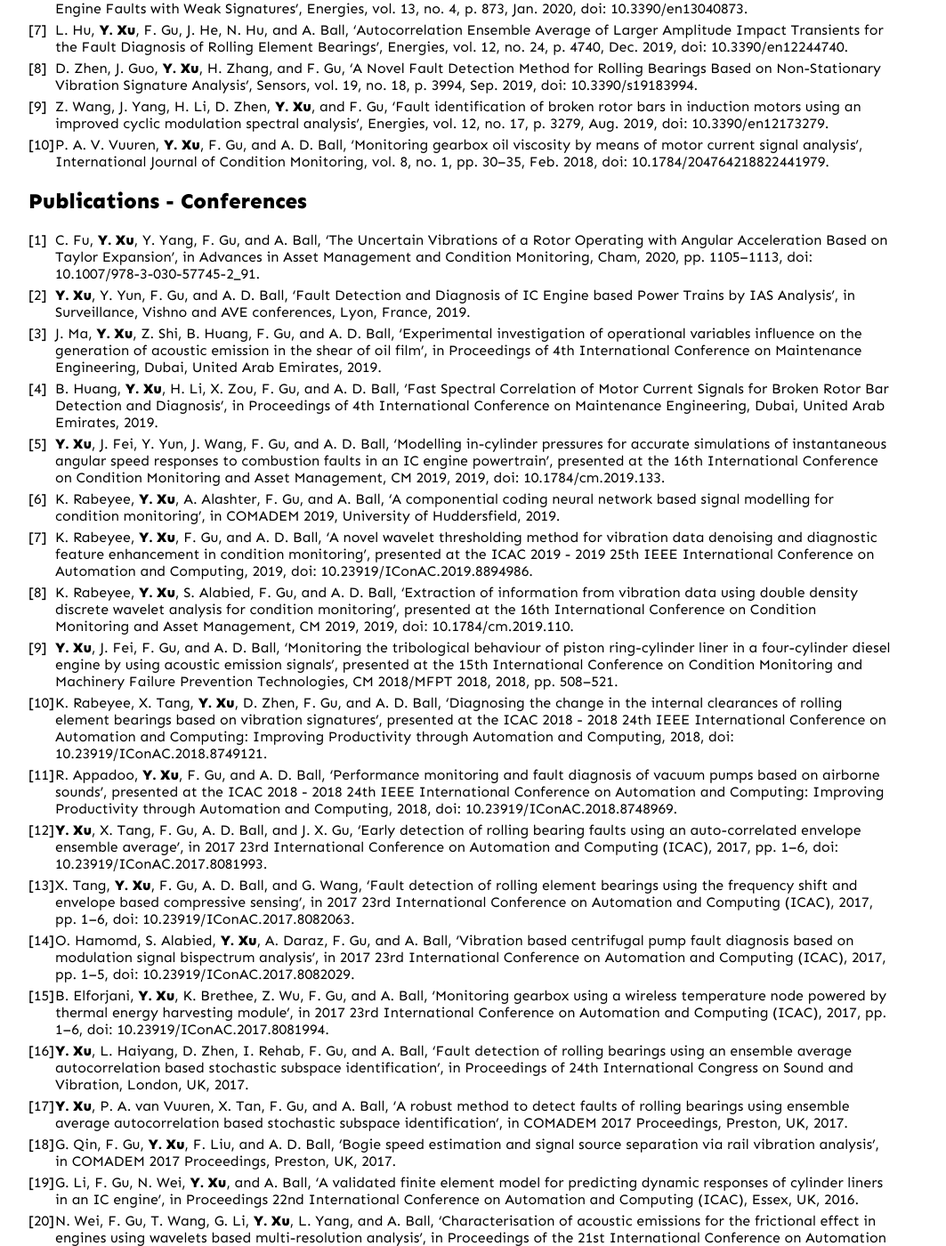
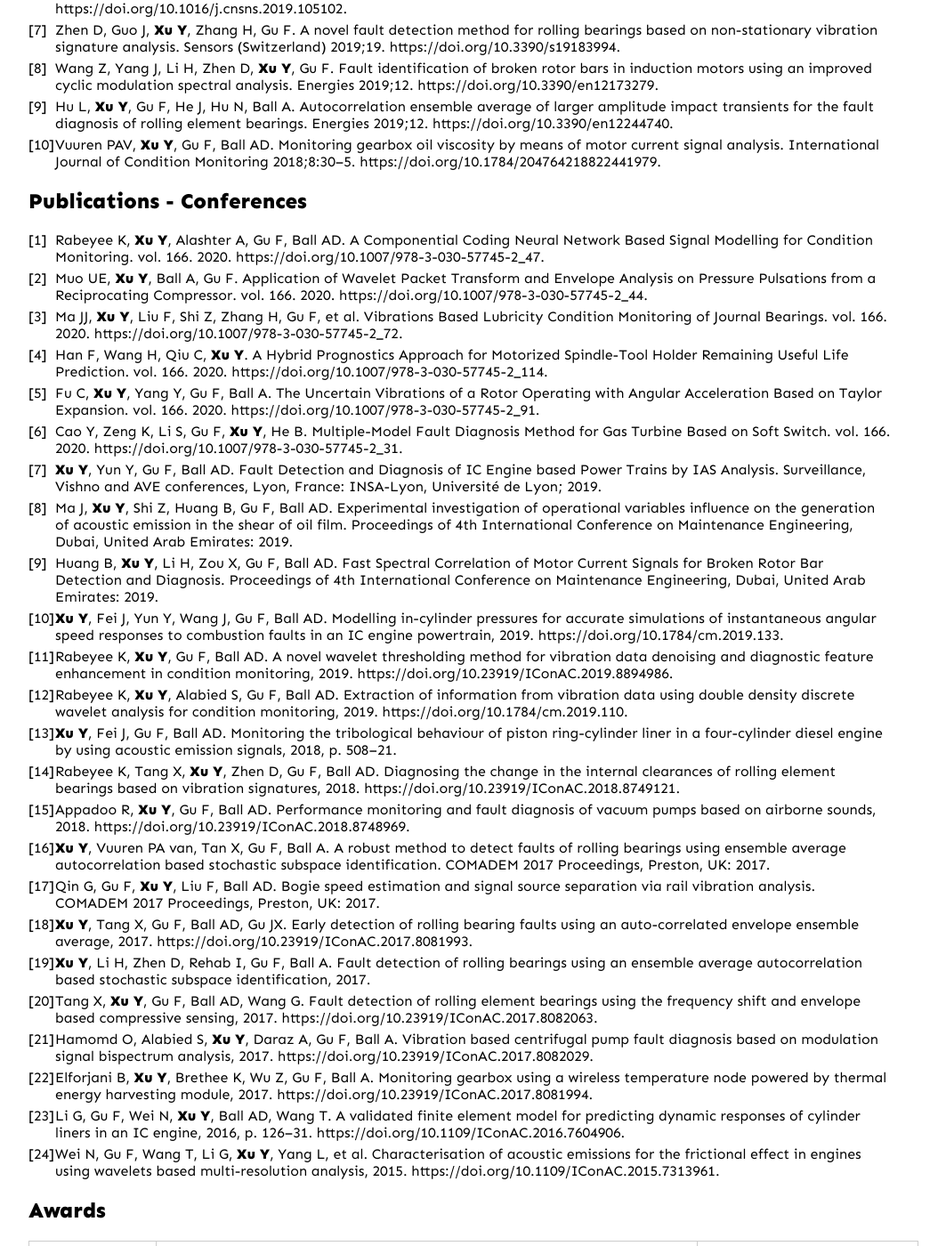
Before and after one commit to edgarxu/edgarxu.github.io, a Jekyll site: the page built from index.md, in a window 1280 px wide and 1400 px high, scrolled down 1075 px. Shown: the whole window at 89% size, without its empty margins (108-1171 px from the left). Built offline with Jekyll 4.4.1, drawn with Linux system fonts in a browser that asks for light colours; our own code applies the rules of GitHub Pages for plain Markdown files; some of the changed text lies outside the part shown.

Commit message:
publications info

```diff
--- a/index.md
+++ b/index.md
@@ -34,39 +34,45 @@ Dr Yuandong Xu is a Research Associate in the Dynamics Group & Vibration Univers
 
 ## Publications - Articles
 
-1. **Y. Xu**, D. Zhen, J. X. Gu, K. Rabeyee, F. Chu, F. Gu, and A. D. Ball, ‘Autocorrelated Envelopes for early fault detection of rolling bearings’, Mechanical Systems and Signal Processing, vol. 146, p. 106990, Jan. 2021, doi: 10.1016/j.ymssp.2020.106990.
-2. **Y. Xu**, C. Fu, N. Hu, B. Huang, F. Gu, and A. D. Ball, ‘A phase linearisation–based modulation signal bispectrum for analysing cyclostationary bearing signals’, Structural Health Monitoring, p. 1475921720949827, Aug. 2020, doi: 10.1177/1475921720949827.
-3. C. Fu, **Y. Xu**, Y. Yang, K. Lu, F. Gu, and A. Ball, ‘Dynamics analysis of a hollow-shaft rotor system with an open crack under model uncertainties’, Communications in Nonlinear Science and Numerical Simulation, vol. 83, p. 105102, Apr. 2020, doi: 10.1016/j.cnsns.2019.105102.
-4. C. Fu, **Y. Xu**, Y. Yang, K. Lu, F. Gu, and A. Ball, ‘Response analysis of an accelerating unbalanced rotating system with both random and interval variables’, Journal of Sound and Vibration, vol. 466, p. 115047, Feb. 2020, doi: 10.1016/j.jsv.2019.115047.
-5. **Y. Xu**, B. Huang, Y. Yun, R. Cattley, F. Gu, and A. D. Ball, ‘Model based IAS analysis for fault detection and diagnosis of IC engine powertrains’, Energies, vol. 13, no. 3, p. 565, Jan. 2020, doi: 10.3390/en13030565.
-6. J. Wang, C. Zhang, X. Ma, Z. Wang, **Y. Xu**, and R. Cattley, ‘A Multivariate Statistics-Based Approach for Detecting Diesel Engine Faults with Weak Signatures’, Energies, vol. 13, no. 4, p. 873, Jan. 2020, doi: 10.3390/en13040873.
-7. L. Hu, **Y. Xu**, F. Gu, J. He, N. Hu, and A. Ball, ‘Autocorrelation Ensemble Average of Larger Amplitude Impact Transients for the Fault Diagnosis of Rolling Element Bearings’, Energies, vol. 12, no. 24, p. 4740, Dec. 2019, doi: 10.3390/en12244740.
-8. D. Zhen, J. Guo, **Y. Xu**, H. Zhang, and F. Gu, ‘A Novel Fault Detection Method for Rolling Bearings Based on Non-Stationary Vibration Signature Analysis’, Sensors, vol. 19, no. 18, p. 3994, Sep. 2019, doi: 10.3390/s19183994.
-9. Z. Wang, J. Yang, H. Li, D. Zhen, **Y. Xu**, and F. Gu, ‘Fault identification of broken rotor bars in induction motors using an improved cyclic modulation spectral analysis’, Energies, vol. 12, no. 17, p. 3279, Aug. 2019, doi: 10.3390/en12173279.
-10. P. A. V. Vuuren, **Y. Xu**, F. Gu, and A. D. Ball, ‘Monitoring gearbox oil viscosity by means of motor current signal analysis’, International Journal of Condition Monitoring, vol. 8, no. 1, pp. 30–35, Feb. 2018, doi: 10.1784/204764218822441979.
+1. **Xu Y**, Zhen D, Gu JX, Rabeyee K, Chu F, Gu F, et al. Autocorrelated Envelopes for early fault detection of rolling bearings. Mechanical Systems and Signal Processing 2021;146:106990. https://doi.org/10.1016/j.ymssp.2020.106990.
+2. **Xu Y**, Fu C, Hu N, Huang B, Gu F, Ball AD. A phase linearisation–based modulation signal bispectrum for analysing cyclostationary bearing signals. Structural Health Monitoring 2020:1475921720949827. https://doi.org/10.1177/1475921720949827.
+3. **Xu Y**, Huang B, Yun Y, Cattley R, Gu F, Ball AD. Model based IAS analysis for fault detection and diagnosis of IC engine powertrains. Energies 2020;13:565. https://doi.org/10.3390/en13030565.
+4. Wang J, Zhang C, Ma X, Wang Z, **Xu Y**, Cattley R. A Multivariate Statistics-Based Approach for Detecting Diesel Engine Faults with Weak Signatures. Energies 2020;13:873. https://doi.org/10.3390/en13040873.
+5. Fu C, **Xu Y**, Yang Y, Lu K, Gu F, Ball A. Response analysis of an accelerating unbalanced rotating system with both random and interval variables. Journal of Sound and Vibration 2020;466. https://doi.org/10.1016/j.jsv.2019.115047.
+6. Fu C, **Xu Y**, Yang Y, Lu K, Gu F, Ball A. Dynamics analysis of a hollow-shaft rotor system with an open crack under model uncertainties. Communications in Nonlinear Science and Numerical Simulation 2020;83. https://doi.org/10.1016/j.cnsns.2019.105102.
+7. Zhen D, Guo J, **Xu Y**, Zhang H, Gu F. A novel fault detection method for rolling bearings based on non-stationary vibration signature analysis. Sensors (Switzerland) 2019;19. https://doi.org/10.3390/s19183994.
+8. Wang Z, Yang J, Li H, Zhen D, **Xu Y**, Gu F. Fault identification of broken rotor bars in induction motors using an improved cyclic modulation spectral analysis. Energies 2019;12. https://doi.org/10.3390/en12173279.
+9. Hu L, **Xu Y**, Gu F, He J, Hu N, Ball A. Autocorrelation ensemble average of larger amplitude impact transients for the fault diagnosis of rolling element bearings. Energies 2019;12. https://doi.org/10.3390/en12244740.
+10. Vuuren PAV, **Xu Y**, Gu F, Ball AD. Monitoring gearbox oil viscosity by means of motor current signal analysis. International Journal of Condition Monitoring 2018;8:30–5. https://doi.org/10.1784/204764218822441979.
+
 
 ## Publications - Conferences
 
-1. C. Fu, **Y. Xu**, Y. Yang, F. Gu, and A. Ball, ‘The Uncertain Vibrations of a Rotor Operating with Angular Acceleration Based on Taylor Expansion’, in Advances in Asset Management and Condition Monitoring, Cham, 2020, pp. 1105–1113, doi: 10.1007/978-3-030-57745-2_91.
-2. **Y. Xu**, Y. Yun, F. Gu, and A. D. Ball, ‘Fault Detection and Diagnosis of IC Engine based Power Trains by IAS Analysis’, in Surveillance, Vishno and AVE conferences, Lyon, France, 2019.
-3. J. Ma, **Y. Xu**, Z. Shi, B. Huang, F. Gu, and A. D. Ball, ‘Experimental investigation of operational variables influence on the generation of acoustic emission in the shear of oil film’, in Proceedings of 4th International Conference on Maintenance Engineering, Dubai, United Arab Emirates, 2019.
-4. B. Huang, **Y. Xu**, H. Li, X. Zou, F. Gu, and A. D. Ball, ‘Fast Spectral Correlation of Motor Current Signals for Broken Rotor Bar Detection and Diagnosis’, in Proceedings of 4th International Conference on Maintenance Engineering, Dubai, United Arab Emirates, 2019.
-5. **Y. Xu**, J. Fei, Y. Yun, J. Wang, F. Gu, and A. D. Ball, ‘Modelling in-cylinder pressures for accurate simulations of instantaneous angular speed responses to combustion faults in an IC engine powertrain’, presented at the 16th International Conference on Condition Monitoring and Asset Management, CM 2019, 2019, doi: 10.1784/cm.2019.133.
-6. K. Rabeyee, **Y. Xu**, A. Alashter, F. Gu, and A. Ball, ‘A componential coding neural network based signal modelling for condition monitoring’, in COMADEM 2019, University of Huddersfield, 2019.
-7. K. Rabeyee, **Y. Xu**, F. Gu, and A. D. Ball, ‘A novel wavelet thresholding method for vibration data denoising and diagnostic feature enhancement in condition monitoring’, presented at the ICAC 2019 - 2019 25th IEEE International Conference on Automation and Computing, 2019, doi: 10.23919/IConAC.2019.8894986.
-8. K. Rabeyee, **Y. Xu**, S. Alabied, F. Gu, and A. D. Ball, ‘Extraction of information from vibration data using double density discrete wavelet analysis for condition monitoring’, presented at the 16th International Conference on Condition Monitoring and Asset Management, CM 2019, 2019, doi: 10.1784/cm.2019.110.
-9. **Y. Xu**, J. Fei, F. Gu, and A. D. Ball, ‘Monitoring the tribological behaviour of piston ring-cylinder liner in a four-cylinder diesel engine by using acoustic emission signals’, presented at the 15th International Conference on Condition Monitoring and Machinery Failure Prevention Technologies, CM 2018/MFPT 2018, 2018, pp. 508–521.
-10. K. Rabeyee, X. Tang, **Y. Xu**, D. Zhen, F. Gu, and A. D. Ball, ‘Diagnosing the change in the internal clearances of rolling element bearings based on vibration signatures’, presented at the ICAC 2018 - 2018 24th IEEE International Conference on Automation and Computing: Improving Productivity through Automation and Computing, 2018, doi: 10.23919/IConAC.2018.8749121.
-11. R. Appadoo, **Y. Xu**, F. Gu, and A. D. Ball, ‘Performance monitoring and fault diagnosis of vacuum pumps based on airborne sounds’, presented at the ICAC 2018 - 2018 24th IEEE International Conference on Automation and Computing: Improving Productivity through Automation and Computing, 2018, doi: 10.23919/IConAC.2018.8748969.
-12. **Y. Xu**, X. Tang, F. Gu, A. D. Ball, and J. X. Gu, ‘Early detection of rolling bearing faults using an auto-correlated envelope ensemble average’, in 2017 23rd International Conference on Automation and Computing (ICAC), 2017, pp. 1–6, doi: 10.23919/IConAC.2017.8081993.
-13. X. Tang, **Y. Xu**, F. Gu, A. D. Ball, and G. Wang, ‘Fault detection of rolling element bearings using the frequency shift and envelope based compressive sensing’, in 2017 23rd International Conference on Automation and Computing (ICAC), 2017, pp. 1–6, doi: 10.23919/IConAC.2017.8082063.
-14. O. Hamomd, S. Alabied, **Y. Xu**, A. Daraz, F. Gu, and A. Ball, ‘Vibration based centrifugal pump fault diagnosis based on modulation signal bispectrum analysis’, in 2017 23rd International Conference on Automation and Computing (ICAC), 2017, pp. 1–5, doi: 10.23919/IConAC.2017.8082029.
-15. B. Elforjani, **Y. Xu**, K. Brethee, Z. Wu, F. Gu, and A. Ball, ‘Monitoring gearbox using a wireless temperature node powered by thermal energy harvesting module’, in 2017 23rd International Conference on Automation and Computing (ICAC), 2017, pp. 1–6, doi: 10.23919/IConAC.2017.8081994.
-16. **Y. Xu**, L. Haiyang, D. Zhen, I. Rehab, F. Gu, and A. Ball, ‘Fault detection of rolling bearings using an ensemble average autocorrelation based stochastic subspace identification’, in Proceedings of 24th International Congress on Sound and Vibration, London, UK, 2017.
-17. **Y. Xu**, P. A. van Vuuren, X. Tan, F. Gu, and A. Ball, ‘A robust method to detect faults of rolling bearings using ensemble average autocorrelation based stochastic subspace identification’, in COMADEM 2017 Proceedings, Preston, UK, 2017.
-18. G. Qin, F. Gu, **Y. Xu**, F. Liu, and A. D. Ball, ‘Bogie speed estimation and signal source separation via rail vibration analysis’, in COMADEM 2017 Proceedings, Preston, UK, 2017.
-19. G. Li, F. Gu, N. Wei, **Y. Xu**, and A. Ball, ‘A validated finite element model for predicting dynamic responses of cylinder liners in an IC engine’, in Proceedings 22nd International Conference on Automation and Computing (ICAC), Essex, UK, 2016.
-20. N. Wei, F. Gu, T. Wang, G. Li, **Y. Xu**, L. Yang, and A. Ball, ‘Characterisation of acoustic emissions for the frictional effect in engines using wavelets based multi-resolution analysis’, in Proceedings of the 21st International Conference on Automation and Computing (ICAC), Glasgow, UK, 2015.
+1. Rabeyee K, **Xu Y**, Alashter A, Gu F, Ball AD. A Componential Coding Neural Network Based Signal Modelling for Condition Monitoring. vol. 166. 2020. https://doi.org/10.1007/978-3-030-57745-2_47.
+2. Muo UE, **Xu Y**, Ball A, Gu F. Application of Wavelet Packet Transform and Envelope Analysis on Pressure Pulsations from a Reciprocating Compressor. vol. 166. 2020. https://doi.org/10.1007/978-3-030-57745-2_44.
+3. Ma JJ, **Xu Y**, Liu F, Shi Z, Zhang H, Gu F, et al. Vibrations Based Lubricity Condition Monitoring of Journal Bearings. vol. 166. 2020. https://doi.org/10.1007/978-3-030-57745-2_72.
+4. Han F, Wang H, Qiu C, **Xu Y**. A Hybrid Prognostics Approach for Motorized Spindle-Tool Holder Remaining Useful Life Prediction. vol. 166. 2020. https://doi.org/10.1007/978-3-030-57745-2_114.
+5. Fu C, **Xu Y**, Yang Y, Gu F, Ball A. The Uncertain Vibrations of a Rotor Operating with Angular Acceleration Based on Taylor Expansion. vol. 166. 2020. https://doi.org/10.1007/978-3-030-57745-2_91.
+6. Cao Y, Zeng K, Li S, Gu F, **Xu Y**, He B. Multiple-Model Fault Diagnosis Method for Gas Turbine Based on Soft Switch. vol. 166. 2020. https://doi.org/10.1007/978-3-030-57745-2_31.
+7. **Xu Y**, Yun Y, Gu F, Ball AD. Fault Detection and Diagnosis of IC Engine based Power Trains by IAS Analysis. Surveillance, Vishno and AVE conferences, Lyon, France: INSA-Lyon, Université de Lyon; 2019.
+8. Ma J, **Xu Y**, Shi Z, Huang B, Gu F, Ball AD. Experimental investigation of operational variables influence on the generation of acoustic emission in the shear of oil film. Proceedings of 4th International Conference on Maintenance Engineering, Dubai, United Arab Emirates: 2019.
+9. Huang B, **Xu Y**, Li H, Zou X, Gu F, Ball AD. Fast Spectral Correlation of Motor Current Signals for Broken Rotor Bar Detection and Diagnosis. Proceedings of 4th International Conference on Maintenance Engineering, Dubai, United Arab Emirates: 2019.
+10. **Xu Y**, Fei J, Yun Y, Wang J, Gu F, Ball AD. Modelling in-cylinder pressures for accurate simulations of instantaneous angular speed responses to combustion faults in an IC engine powertrain, 2019. https://doi.org/10.1784/cm.2019.133.
+11. Rabeyee K, **Xu Y**, Gu F, Ball AD. A novel wavelet thresholding method for vibration data denoising and diagnostic feature enhancement in condition monitoring, 2019. https://doi.org/10.23919/IConAC.2019.8894986.
+12. Rabeyee K, **Xu Y**, Alabied S, Gu F, Ball AD. Extraction of information from vibration data using double density discrete wavelet analysis for condition monitoring, 2019. https://doi.org/10.1784/cm.2019.110.
+13. **Xu Y**, Fei J, Gu F, Ball AD. Monitoring the tribological behaviour of piston ring-cylinder liner in a four-cylinder diesel engine by using acoustic emission signals, 2018, p. 508–21.
+14. Rabeyee K, Tang X, **Xu Y**, Zhen D, Gu F, Ball AD. Diagnosing the change in the internal clearances of rolling element bearings based on vibration signatures, 2018. https://doi.org/10.23919/IConAC.2018.8749121.
+15. Appadoo R, **Xu Y**, Gu F, Ball AD. Performance monitoring and fault diagnosis of vacuum pumps based on airborne sounds, 2018. https://doi.org/10.23919/IConAC.2018.8748969.
+16. **Xu Y**, Vuuren PA van, Tan X, Gu F, Ball A. A robust method to detect faults of rolling bearings using ensemble average autocorrelation based stochastic subspace identification. COMADEM 2017 Proceedings, Preston, UK: 2017.
+17. Qin G, Gu F, **Xu Y**, Liu F, Ball AD. Bogie speed estimation and signal source separation via rail vibration analysis. COMADEM 2017 Proceedings, Preston, UK: 2017.
+18. **Xu Y**, Tang X, Gu F, Ball AD, Gu JX. Early detection of rolling bearing faults using an auto-correlated envelope ensemble average, 2017. https://doi.org/10.23919/IConAC.2017.8081993.
+19. **Xu Y**, Li H, Zhen D, Rehab I, Gu F, Ball A. Fault detection of rolling bearings using an ensemble average autocorrelation based stochastic subspace identification, 2017.
+20. Tang X, **Xu Y**, Gu F, Ball AD, Wang G. Fault detection of rolling element bearings using the frequency shift and envelope based compressive sensing, 2017. https://doi.org/10.23919/IConAC.2017.8082063.
+21. Hamomd O, Alabied S, **Xu Y**, Daraz A, Gu F, Ball A. Vibration based centrifugal pump fault diagnosis based on modulation signal bispectrum analysis, 2017. https://doi.org/10.23919/IConAC.2017.8082029.
+22. Elforjani B, **Xu Y**, Brethee K, Wu Z, Gu F, Ball A. Monitoring gearbox using a wireless temperature node powered by thermal energy harvesting module, 2017. https://doi.org/10.23919/IConAC.2017.8081994.
+23. Li G, Gu F, Wei N, **Xu Y**, Ball AD, Wang T. A validated finite element model for predicting dynamic responses of cylinder liners in an IC engine, 2016, p. 126–31. https://doi.org/10.1109/IConAC.2016.7604906.
+24. Wei N, Gu F, Wang T, Li G, **Xu Y**, Yang L, et al. Characterisation of acoustic emissions for the frictional effect in engines using wavelets based multi-resolution analysis, 2015. https://doi.org/10.1109/IConAC.2015.7313961.
+
 
 
 ## Awards
```
Also changed, not shown: other parts of index.md (+3 -3 lines).
